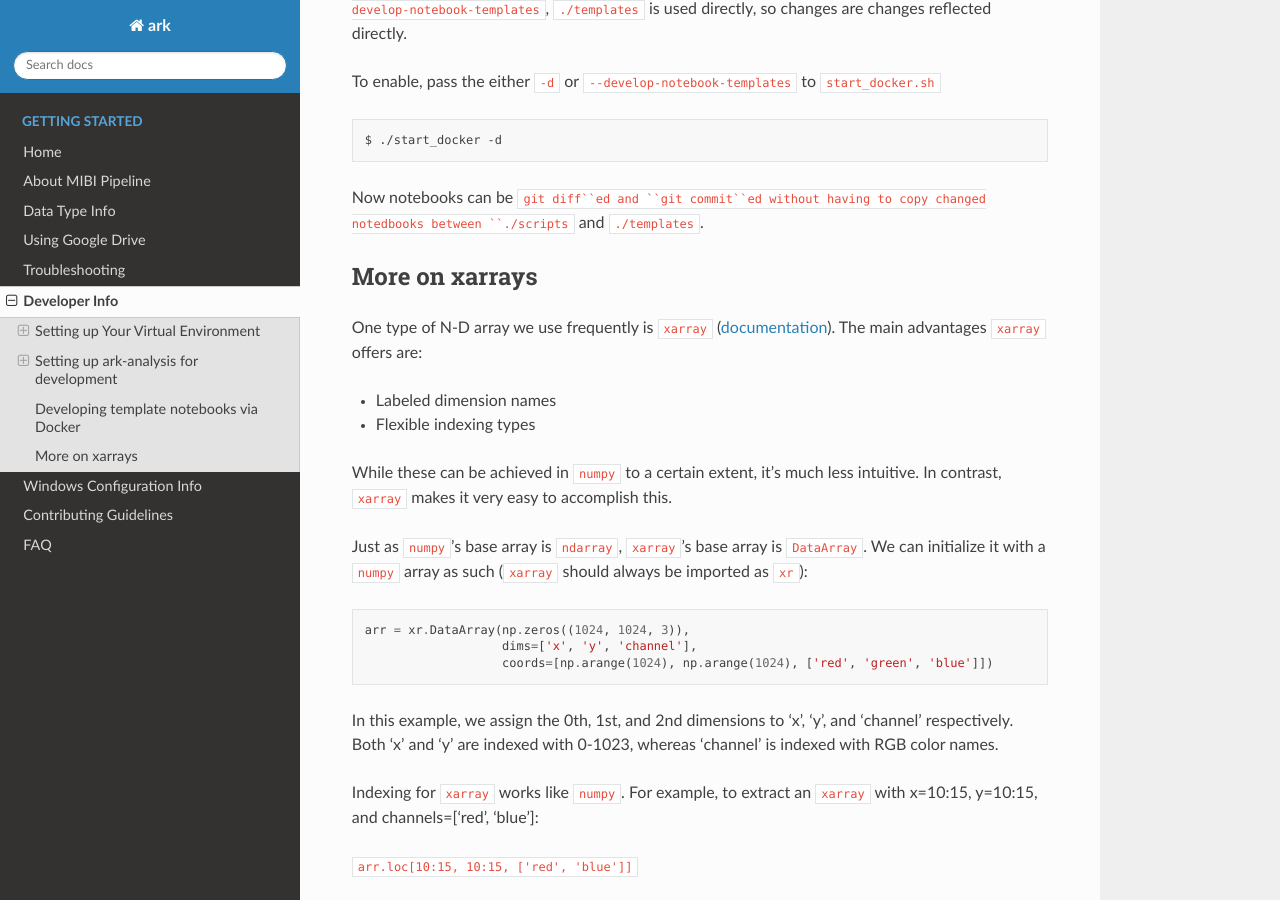
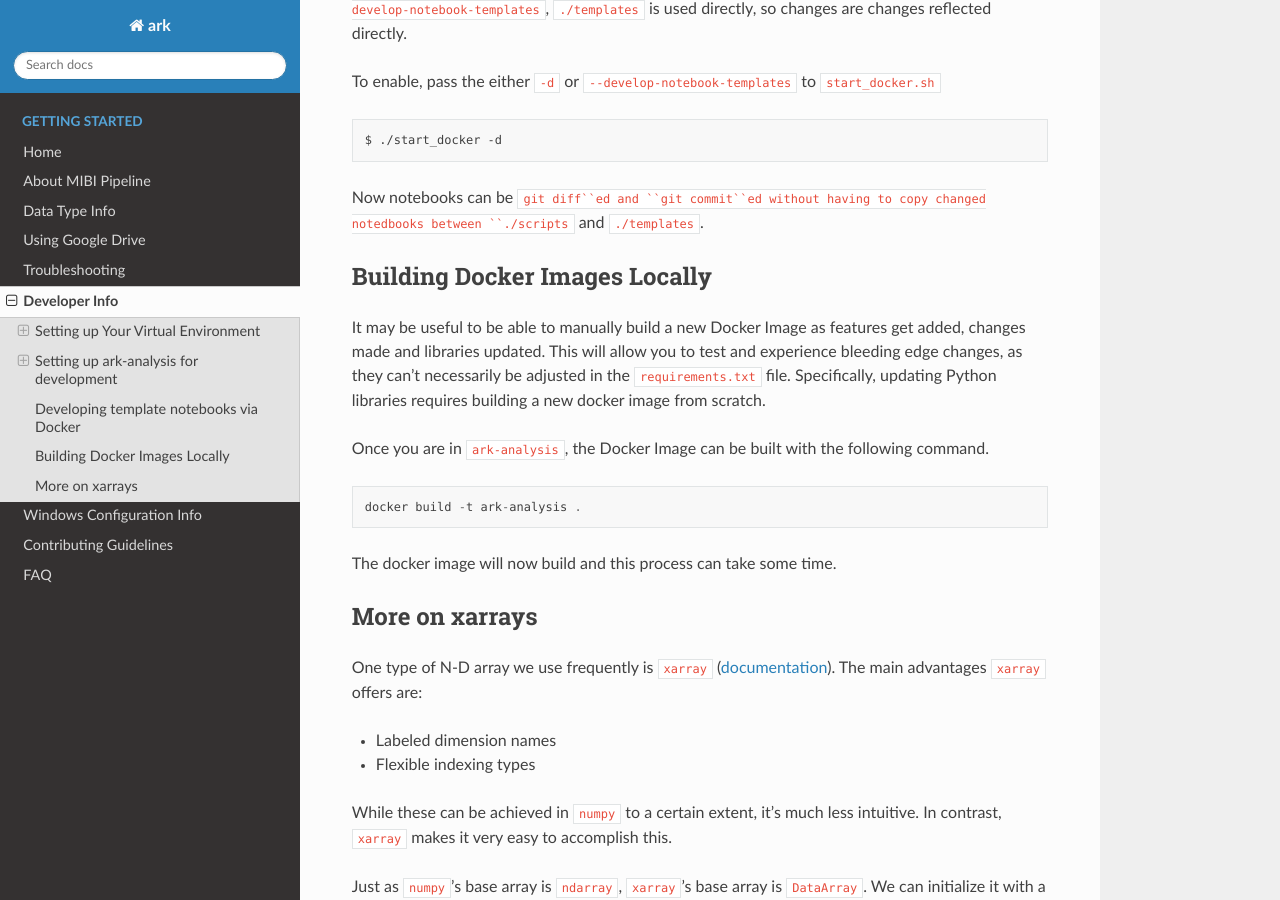
Before and after one commit to angelolab/ark-analysis, a Sphinx documentation site: the page built from docs/_rtd/development.md, in a window 1280 px wide and 900 px high, scrolled down 1780 px. Built offline with Sphinx 7.4.7 and the Read the Docs theme 2.0.0, drawn with Linux system fonts in a browser that asks for light colours; pages that are not in the unit, such as notebooks, are missing from menus.

Commit message:
Docker Image build instructions, removed rebuild logic (#538)
* Docker Image build instructions, removed rebuild logic

* typos

Co-authored-by: Noah F. Greenwald <noahfgreenwald@gmail.com>

````diff
--- a/docs/_rtd/development.md
+++ b/docs/_rtd/development.md
@@ -50,6 +50,21 @@ To enable, pass the either `-d` or  `--develop-notebook-templates` to `start_doc
 
 Now notebooks can be `git diff`ed and `git commit`ed without having to copy changed notedbooks between `./scripts` and `./templates`.
 
+### Building Docker Images Locally
+
+It may be useful to be able to manually build a new Docker Image as features get added, changes made and libraries updated. This
+will allow you to test and experience bleeding edge changes, as they can't necessarily be adjusted in the `requirements.txt` file.
+Specifically, updating Python libraries requires building a new docker image from scratch.
+
+
+Once you are in `ark-analysis`, the Docker Image can be built with the following command.
+```
+docker build -t ark-analysis .
+```
+
+The docker image will now build and this process can take some time.
+
+
 ### More on xarrays
 
 One type of N-D array we use frequently is `xarray` ([documentation](http://xarray.pydata.org/en/stable/)). The main advantages `xarray` offers are:
````
Also changed, not shown: README.md (+1 -1 lines), 1 other file.
